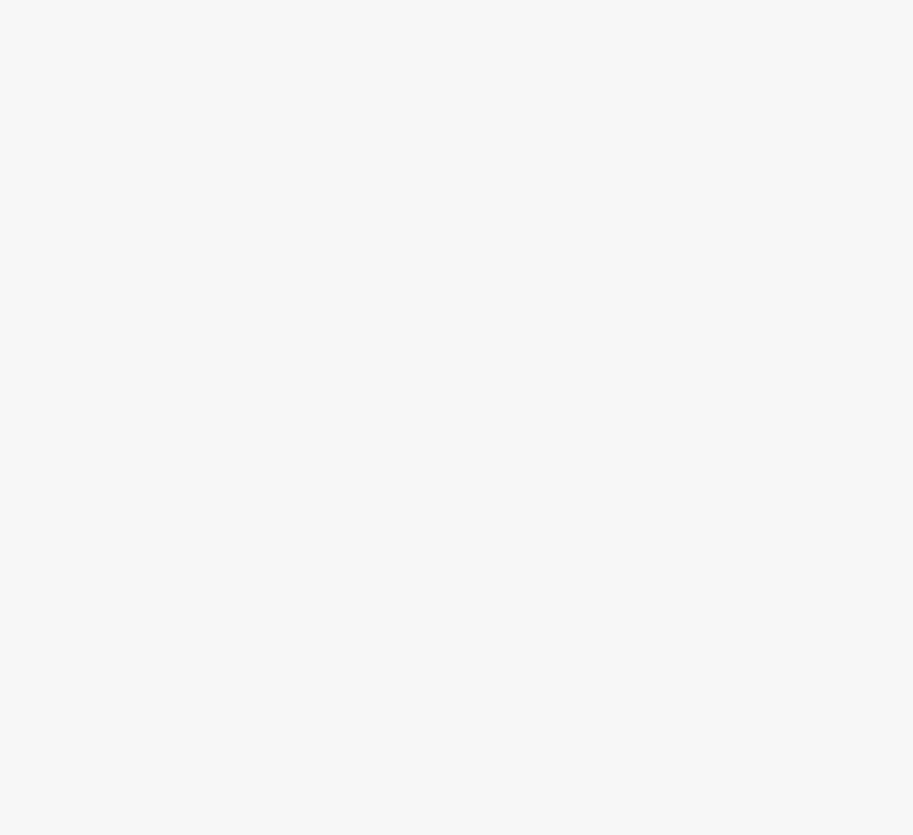
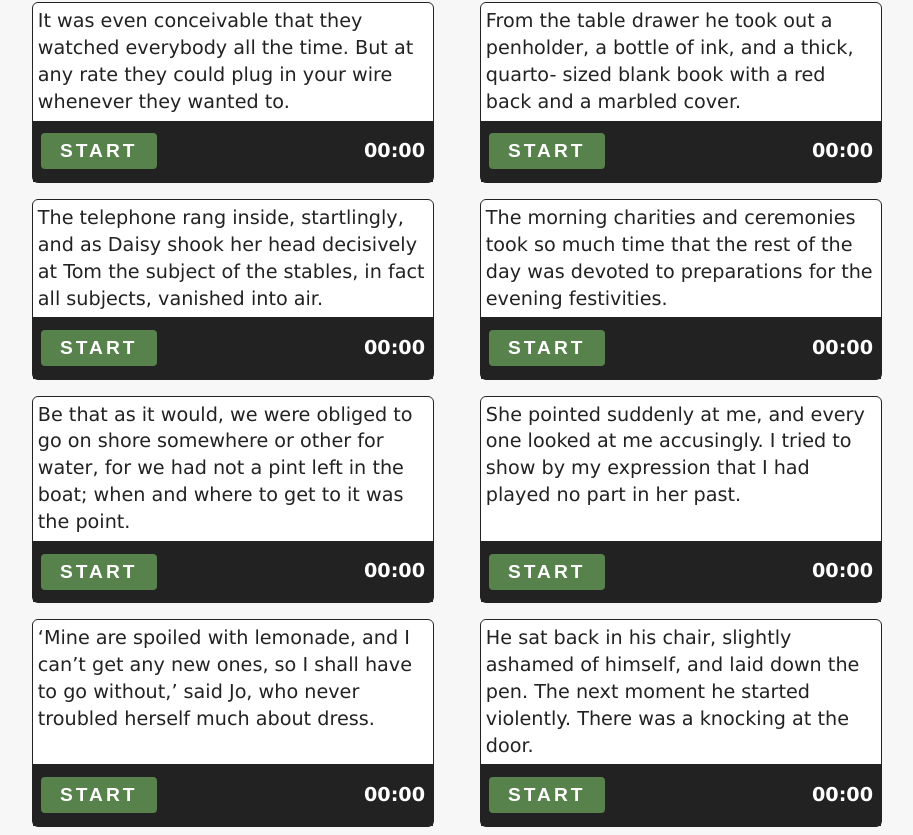
Before and after one commit to lastminute84/fsta, a React (Create React App) app: page /exercises in a window 1280 px wide. Shown: the part 2499-3334 px from the top of the page, without its empty margins (183-1096 px from the left). Before the commit the page ends 2493 px from the top, so only its background shows below. Built offline with nearby package versions, Linux system fonts and the light colour scheme.

Commit message:
Extended data

```diff
--- a/src/data/data.js
+++ b/src/data/data.js
@@ -238,5 +238,53 @@ export default [
     text:
       'The greatest artis of the twentieth century was undoubtedly Pablo Picasso. His most celebrated style was cubism. This involved the fragmentation of articles into a variety of flat geometric shapes.',
     type: '60spm'
+  },
+  {
+    id: 41,
+    text:
+      'It was even conceivable that they watched everybody all the time. But at any rate they could plug in your wire whenever they wanted to.',
+    type: '40spm'
+  },
+  {
+    id: 42,
+    text:
+      'From the table drawer he took out a penholder, a bottle of ink, and a thick, quarto- sized blank book with a red back and a marbled cover.',
+    type: '40spm'
+  },
+  {
+    id: 43,
+    text:
+      'The telephone rang inside, startlingly, and as Daisy shook her head decisively at Tom the subject of the stables, in fact all subjects, vanished into air.',
+    type: '40spm'
+  },
+  {
+    id: 44,
+    text:
+      'The morning charities and ceremonies took so much time that the rest of the day was devoted to preparations for the evening festivities.',
+    type: '40spm'
+  },
+  {
+    id: 45,
+    text:
+      'Be that as it would, we were obliged to go on shore somewhere or other for water, for we had not a pint left in the boat; when and where to get to it was the point.',
+    type: '40spm'
+  },
+  {
+    id: 46,
+    text:
+      'She pointed suddenly at me, and every one looked at me accusingly. I tried to show by my expression that I had played no part in her past.',
+    type: '40spm'
+  },
+  {
+    id: 47,
+    text:
+      '‘Mine are spoiled with lemonade, and I can’t get any new ones, so I shall have to go without,’ said Jo, who never troubled herself much about dress.',
+    type: '40spm'
+  },
+  {
+    id: 48,
+    text:
+      'He sat back in his chair, slightly ashamed of himself, and laid down the pen. The next moment he started violently. There was a knocking at the door.',
+    type: '40spm'
   }
 ]
```
